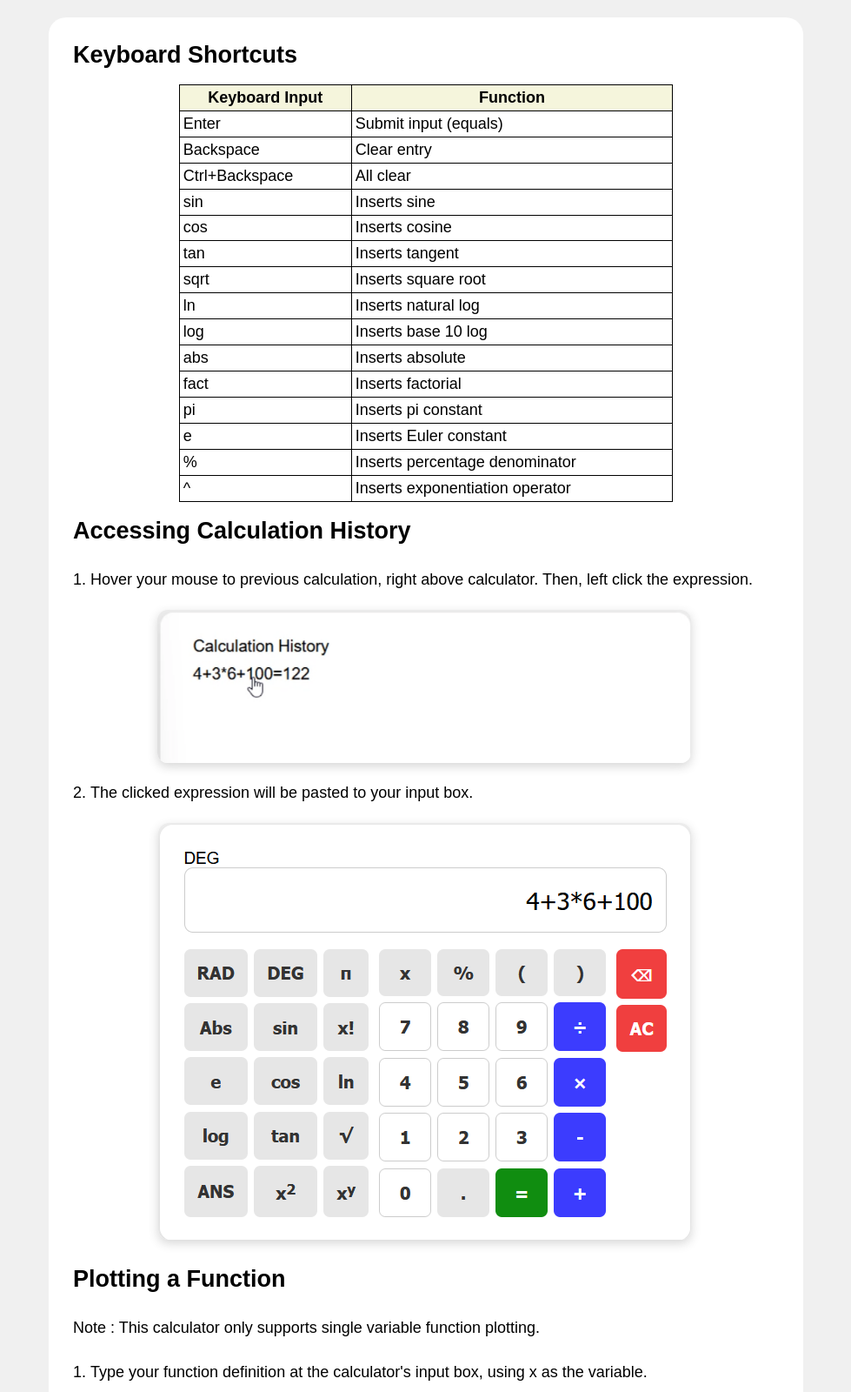
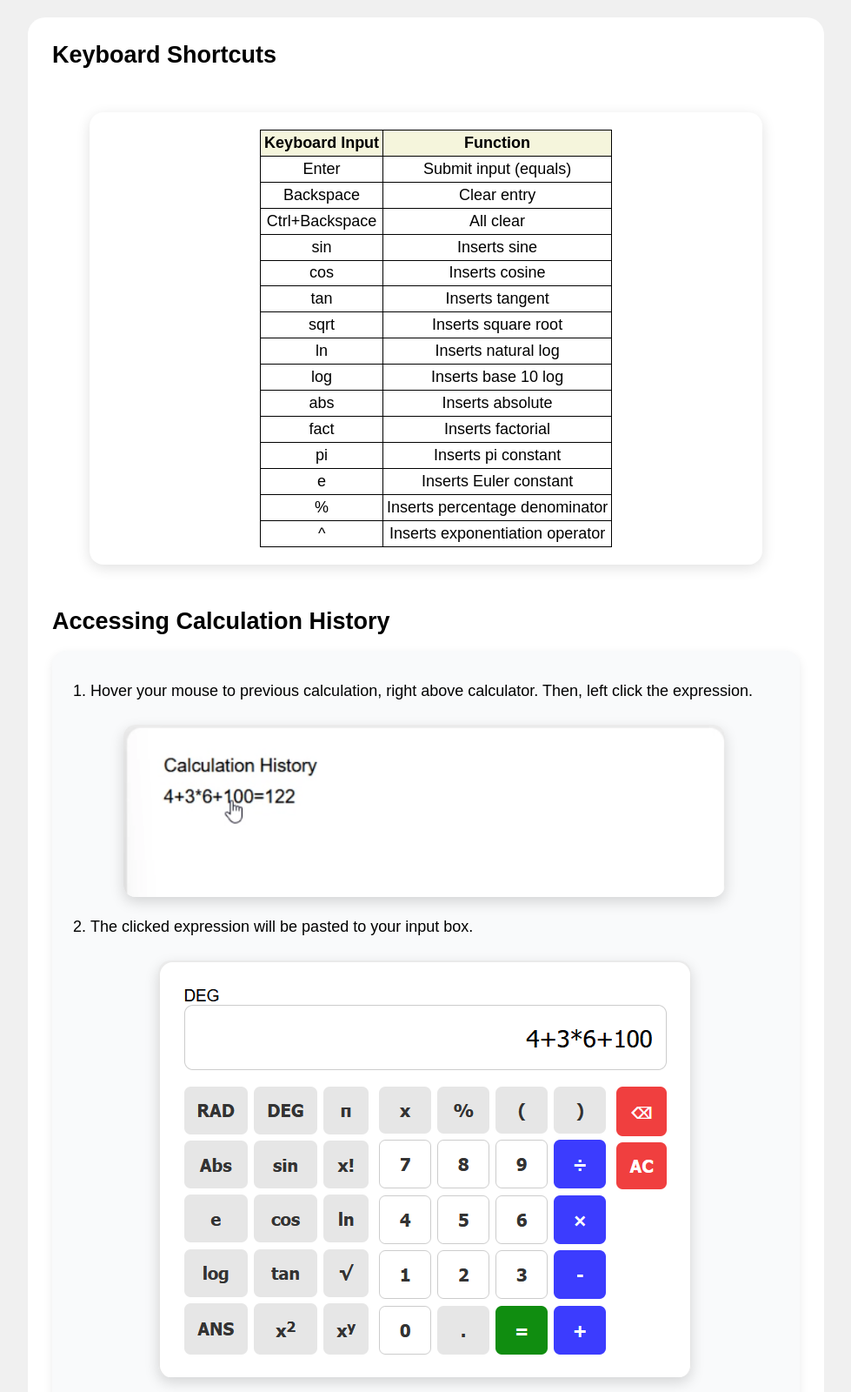
Before and after one commit to AndiGautama/scientific-calculator-project, a plain HTML site: page guide.html in a window 1280 px wide. Shown: the top 1600 px of the page at 87% size, without its empty margins (150-1129 px from the left). Drawn offline with Linux system fonts and the light colour scheme.

Commit message:
Penambahan desain dan perubahan style

```diff
--- a/guide-style.css
+++ b/guide-style.css
@@ -1,4 +1,5 @@
 @media only screen and (max-width: 600px) {
+
     .container{
         font-size: 12px;
         text-align: justify;
@@ -9,9 +10,71 @@
     }
 }
 
+.button_home_page {
+    width: 100%;
+    margin-bottom: 2rem;
+}
+
+.button_home_page .home-btn {
+    display: block;
+    width: 100%;
+    text-align: center;
+    padding: 14px 0;
+    background: lightgray;
+    color: white;
+    font-size: 1.1rem;
+    font-weight: 600;
+    border-radius: 12px;
+    text-decoration: none;
+}
+
 .container{
     text-align: justify;
     min-width: 462px;
+}
+
+/* --- Card untuk tabel --- */
+.table-container {
+    display: flex;
+    justify-content: center;
+    align-items: center;
+    margin: 2rem auto;
+    padding: 20px;
+    background: #ffffff;
+    border-radius: 16px;
+    box-shadow: 0 4px 16px rgba(0,0,0,0.12);
+    max-width: 90%;
+    overflow-x: auto;
+}
+
+table {
+    max-width: 70%;
+    margin: 0 auto;
+    font-size: clamp(8px, 18px, 20px);
+    text-align: center;
+}
+
+th, td {
+    padding: 0.22em;
+    text-align: center;
+}
+
+
+.help-img {
+    display: flex;
+    justify-content: center;
+    align-items: center;
+    margin-top: 16px;
+    width: 100%;
+}
+
+.help-img img {
+    margin: 12px auto;
+    max-width: 80%;
+    border-radius: 14px;
+    box-shadow: 0 6px 16px rgba(0,0,0,0.15);
+    transition: transform 0.25s ease;
+    display: block;
 }
 
 #guide-link{
@@ -52,8 +115,8 @@
 }
 
 table{
-    max-width: 70%;
-    margin-left: 15%;
+    max-width: 80%;
+    margin-left: 24%;
     font-size: clamp(8px, 18px, 20px);
 }
 
@@ -75,38 +138,80 @@ ol li{
     max-width: 80%;
 }
 
-.plot-help, .history-help{
+.plot-help, .history-help {
     display: flex;
     flex-direction: column;
-    gap: 1em;
+    gap: 1.5em;
+    padding: 24px;
+    background: #f9fafb;
+    border-radius: 16px;
+    box-shadow: 0 4px 12px rgba(0,0,0,0.08);
 }
 
-.ol-text,
-.help-img,
-.plot-note {
+.plot-help h3,
+.history-help h3 {
+    font-size: 1.6rem;
+    font-weight: 700;
+    text-align: center;
+    margin-bottom: 0.5em;
+    color: #222;
+    border-bottom: 2px solid #ddd;
+    padding-bottom: 8px;
+}
+
+.ol-text {
+    margin-top: 12px;
     display: flex;
     flex-direction: column;
-    margin-top: 12px;
+    gap: 0.6em;
 }
 
-.help-img{
-    align-items: center;
+.ol-text ol li {
+    margin-left: 20px;
+    line-height: 1.6;
+    font-size: 1rem;
+    color: #333;
 }
 
-.help-img img{
-    margin-top: 12px;
-    margin-bottom: 12px;
-    box-shadow: 0 4px 12px rgba(48, 48, 48, 0.2);
-    border-radius: 12px;
+.help-img {
+    align-items: center;
+    margin-top: 16px;
 }
 
-.shortcuts{
-    display: flex;
-    align-content: center;
-    flex-direction: column;
+.help-img img {
+    margin: 12px 0;
+    max-width: 90%;
+    border-radius: 14px;
+    box-shadow: 0 6px 16px rgba(0,0,0,0.15);
+    transition: transform 0.25s ease;
 }
 
-.table-container{
-    display: flex;
-    flex-direction: column;
+.help-img img:hover {
+    transform: scale(1.03);
 }
+
+.plot-note {
+    background: #eef2ff;
+    border-left: 5px solid lightgray;
+    padding: 12px 16px;
+    border-radius: 10px;
+    margin-top: 12px;
+    color: #333;
+    font-size: 0.95rem;
+    line-height: 1.5;
+}
+
+@media only screen and (max-width: 600px) {
+    .plot-help, .history-help {
+        padding: 16px;
+    }
+
+    .plot-help h3,
+    .history-help h3 {
+        font-size: 1.3rem;
+    }
+
+    .ol-text ol li {
+        font-size: 0.9rem;
+    }
+}
```
